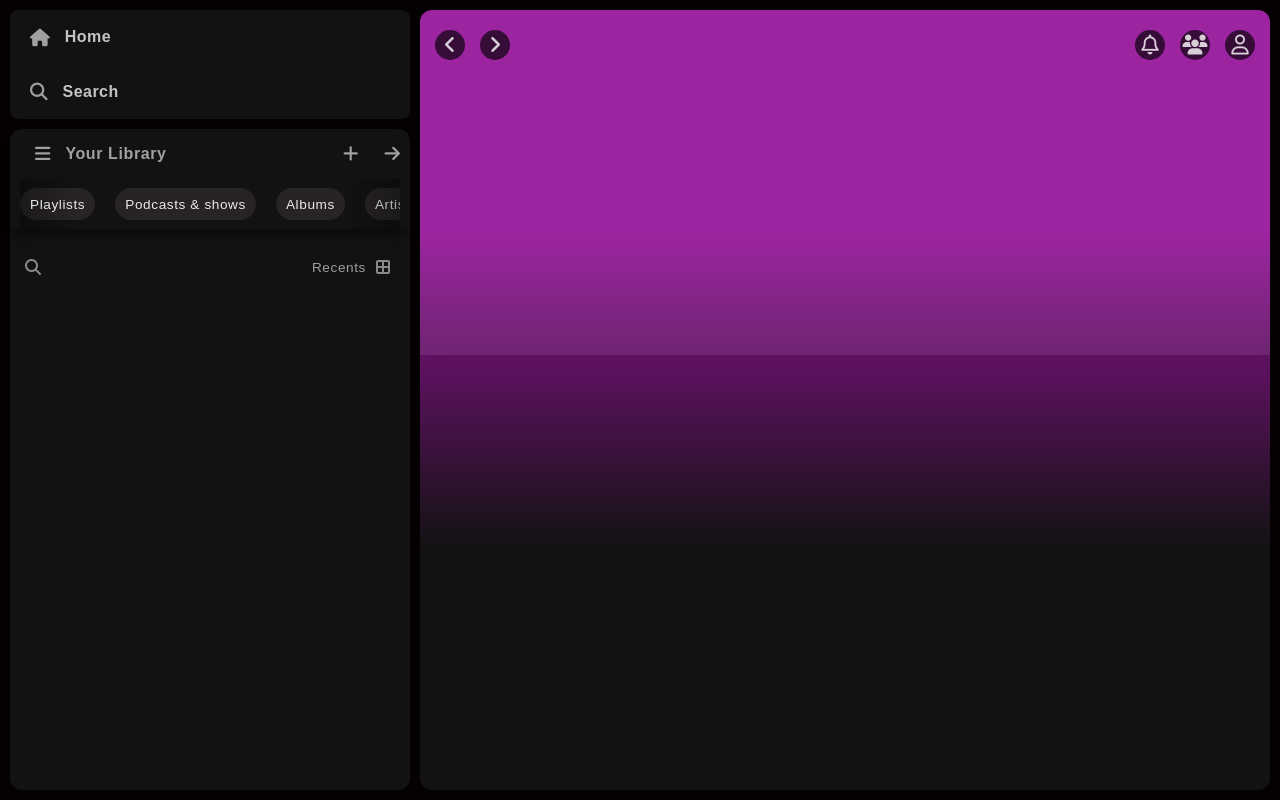
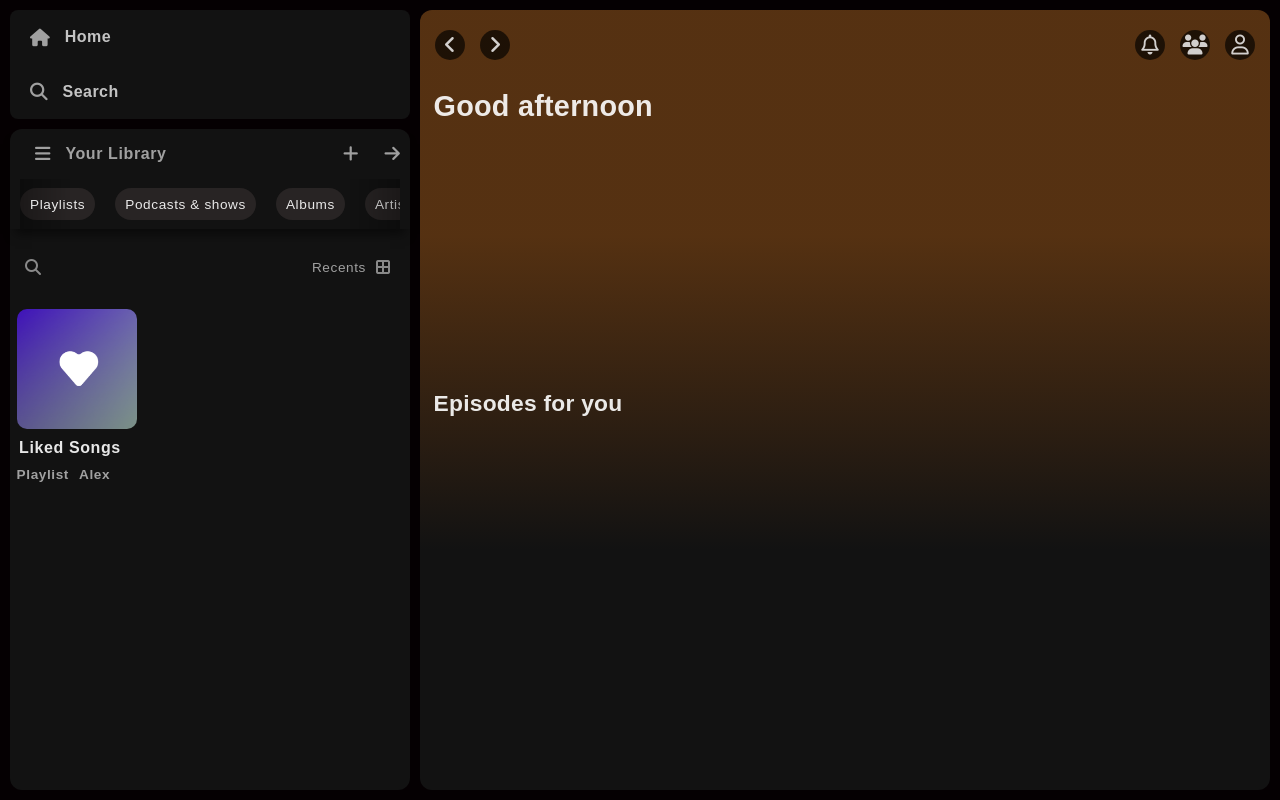
Before and after one commit to Alexyiej/SpotiClone, a website: page src/index.html in a window 1280 px wide. Drawn offline with Linux system fonts and the light colour scheme.

Commit message:
dfgikjdf

```diff
--- a/src/index.html
+++ b/src/index.html
@@ -256,6 +256,11 @@
         await fetchData(genres, genresUrl)
 
     }
+    async function getSongs(){
+        await fetchAll()
+        songs = addSongsDateAdded()
+        return songs
+    }
 
     function addSongsDateAdded(){
         const songsWithDateAdded = songs.map(song =>{
@@ -287,9 +292,9 @@
     const view = document.getElementById("main-content");
     const homeBtn = document.getElementById("home-btn");
 
-    await fetchAll()
-    songs = addSongsDateAdded()
 
+
+    songs = getSongs()
     loadPlaylists()
 
     generateBgColor();
```
